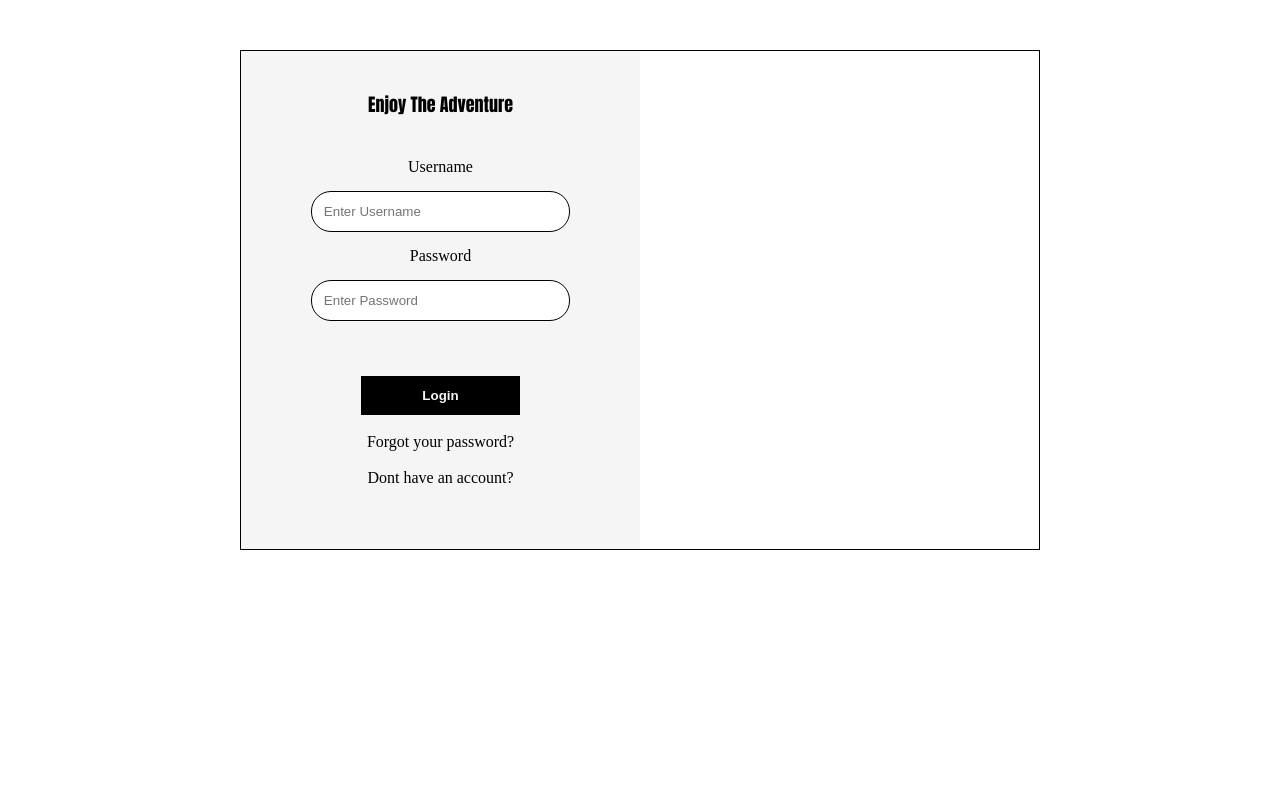
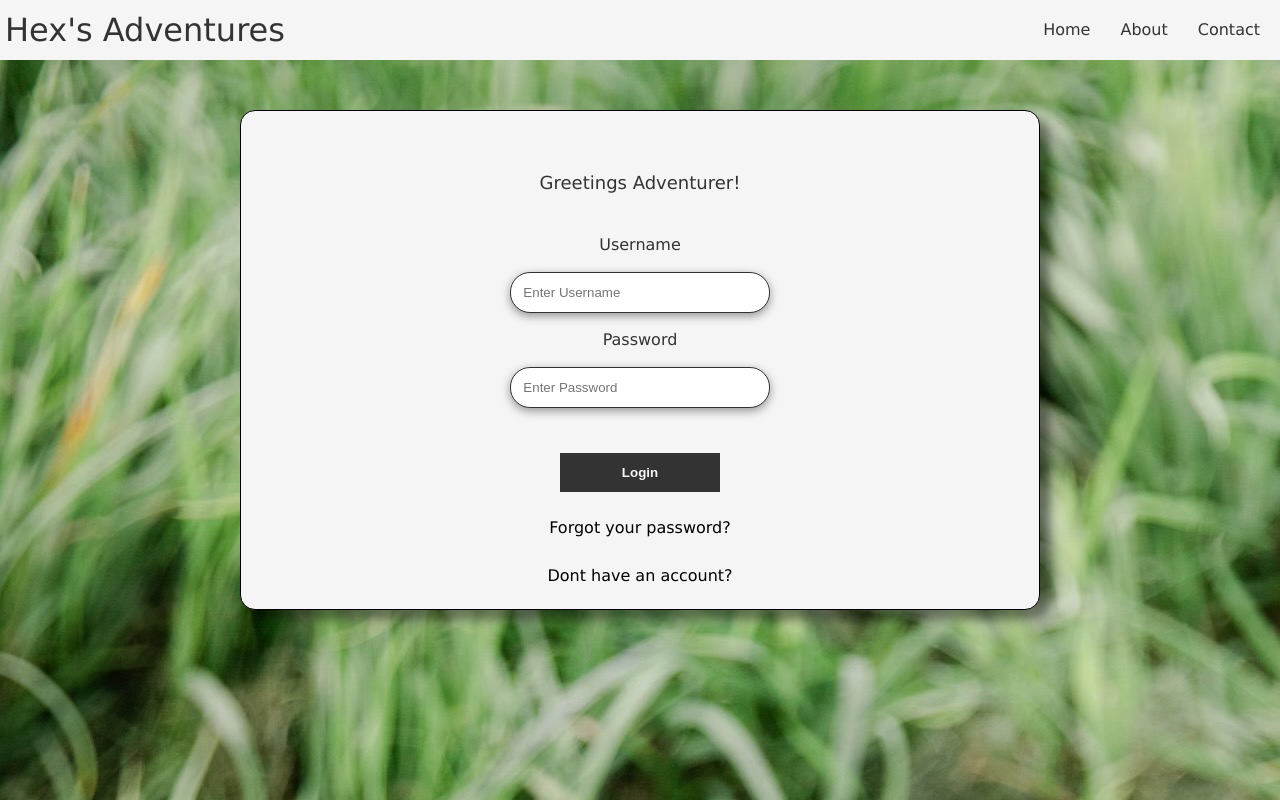
Before and after one commit to TylerStockton/CodeKYFinalProject, a plain HTML site: page TylerSCodeKY.HTML in a window 1280 px wide. Drawn offline with Linux system fonts and the light colour scheme; files whose address does not match are found by name.

Commit message:
added navbar, fixing flexbox nesting confusion, added background

```diff
--- a/TylerSCodeKY.HTML
+++ b/TylerSCodeKY.HTML
@@ -8,9 +8,21 @@
 </head>
 
 <body>
-    <div class="login">
-     <form action="" class="form">
-        <h1>Enjoy The Adventure</h1>
+    <div class="navbar">
+        <div class="container flex">
+            <h1 class="logo">Hex's Adventures</h1>
+            <nav>
+                <ul>
+                    <li><a href="home.html">Home</a></li>
+                    <li><a href="about.html">About</a></li>
+                    <li><a href="contact.html">Contact</a></li>
+                </ul>
+            </nav>
+        </div>
+    </div>
+    <div class="login flex">
+    <form action="" class="form">
+        <h1>Greetings Adventurer!</h1>
             <p>Username</p>
             <input type="email" name="email" class="box" placeholder="Enter Username">
             <p>Password</p>
@@ -20,6 +32,7 @@
             <a href="#">Dont have an account?</a>
     </form>
     </div>
+
 </body>
 
 
--- a/TylerSCodeKY.css
+++ b/TylerSCodeKY.css
@@ -4,44 +4,111 @@
     box-sizing: border-box;
 }
 
+body {
+    color: #333;
+    font-family: Verdana, Geneva, sans-serif;
+    line-height: 1.5;
+    background: url('IMG_2017.jpg');
+    background-repeat: no-repeat;
+    background-size: auto;
+}
+
+ul{
+    list-style-type: none;
+}
+
+a {
+    text-decoration: none;
+    color: #333;
+}
+
+h1{
+    font-weight: 300;
+    line-height: 1.2;
+    margin: 10px 0;
+}
+
+img{
+    width: 100%;
+}
+
+.navbar{
+    background-color: whitesmoke;
+    color: #333;
+    height: 60px;
+}
+
+.navbar .flex{
+    justify-content: space-between;
+}
+
+.navbar ul{
+    display: flex;
+}
+
+.navbar a{
+    color: #333;
+    padding: 10px;
+    margin: 0 5px;
+}
+
+.navbar a:hover{
+    border-bottom: 2px #333 solid;
+}
+.container{
+    margin: 0 auto;
+    overflow: auto;
+    margin: 0 5px;
+}
+
+.flex{
+    display: flex;
+    justify-content: center;
+    align-items: center;
+    height: 100%;
+}
+
 .login{
-    display: flex;
     height: 500px;
     width: 800px;
+    border-radius: 15px;
     border: 1px solid black;
+    background-color: whitesmoke;
     margin: auto;
     margin-top: 50px;
+    box-shadow: 10px 10px 10px rgba(0, 0, 0, .4)
 }
+
 
 .form{
     display: flex;
     flex-direction: column;
     width: 50%;
     align-items: center;
-    background-color: whitesmoke;
+    background-color: transparent;
 }
 
 .form h1{
     font-size: 18px;
-    font-family: Impact, Haettenschweiler, 'Arial Narrow Bold', sans-serif;
     margin: 40px;
-
+    color: #333;
 }
 
 .box{
     padding: 12px;
     width: 65%;
     margin: 15px;
-    border: 1px solid black;
+    border: 1px solid #333;
     outline: none;
     border-radius: 20px;
+    box-shadow: 0 3px 10px rgba(0, 0, 0, .4)
 }
 
 #submit{
     padding: 12px 30px;
     width: 40%;
-    margin-top: 40px;
-    background-color: black;
+    margin-top: 30px;
+    background-color: #333;
     color: whitesmoke;
     font-weight: bold;
     border: none;
@@ -63,3 +130,7 @@
     cursor: pointer;
     color: darkred;
 }
+
+.form p{
+    color: #333;
+}
```
Also changed, not shown: IMG_2017.jpg (added).
